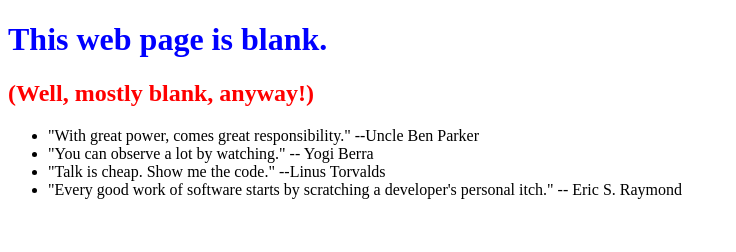
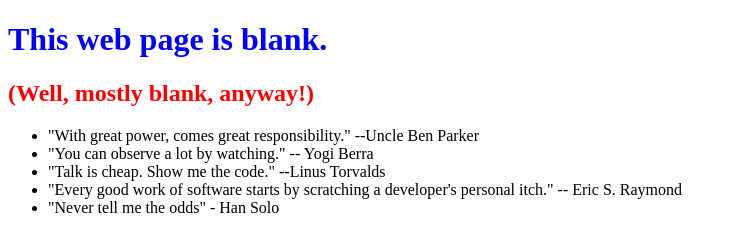
Before and after one commit to silviuchirila2/0main_openSAP_repo, a plain HTML site: page index.html in a window 1280 px wide. Shown: the whole page, without its empty margins (0-736 px from the left). Drawn offline with Linux system fonts and the light colour scheme.

Commit message:
Han Solo Quote

```diff
--- a/index.html
+++ b/index.html
@@ -13,6 +13,7 @@
 			<li>"You can observe a lot by watching." -- Yogi Berra</li>
 			<li>"Talk is cheap. Show me the code." --Linus Torvalds</li>
 			<li>"Every good work of software starts by scratching a developer's personal itch." -- Eric S. Raymond</li>
+			<li>"Never tell me the odds" - Han Solo</li>
 		</ul>
 	</body>
 </html>
```
